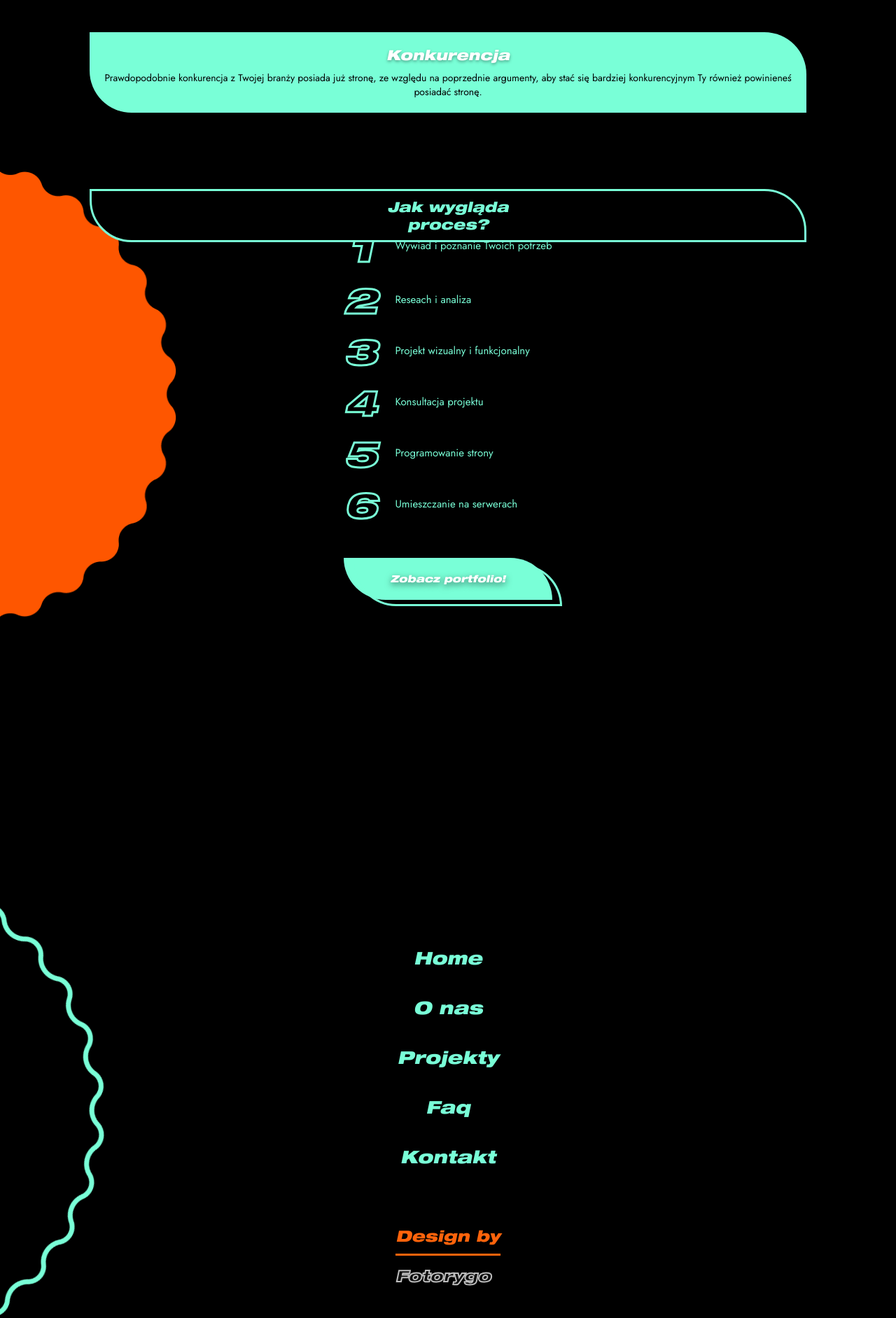
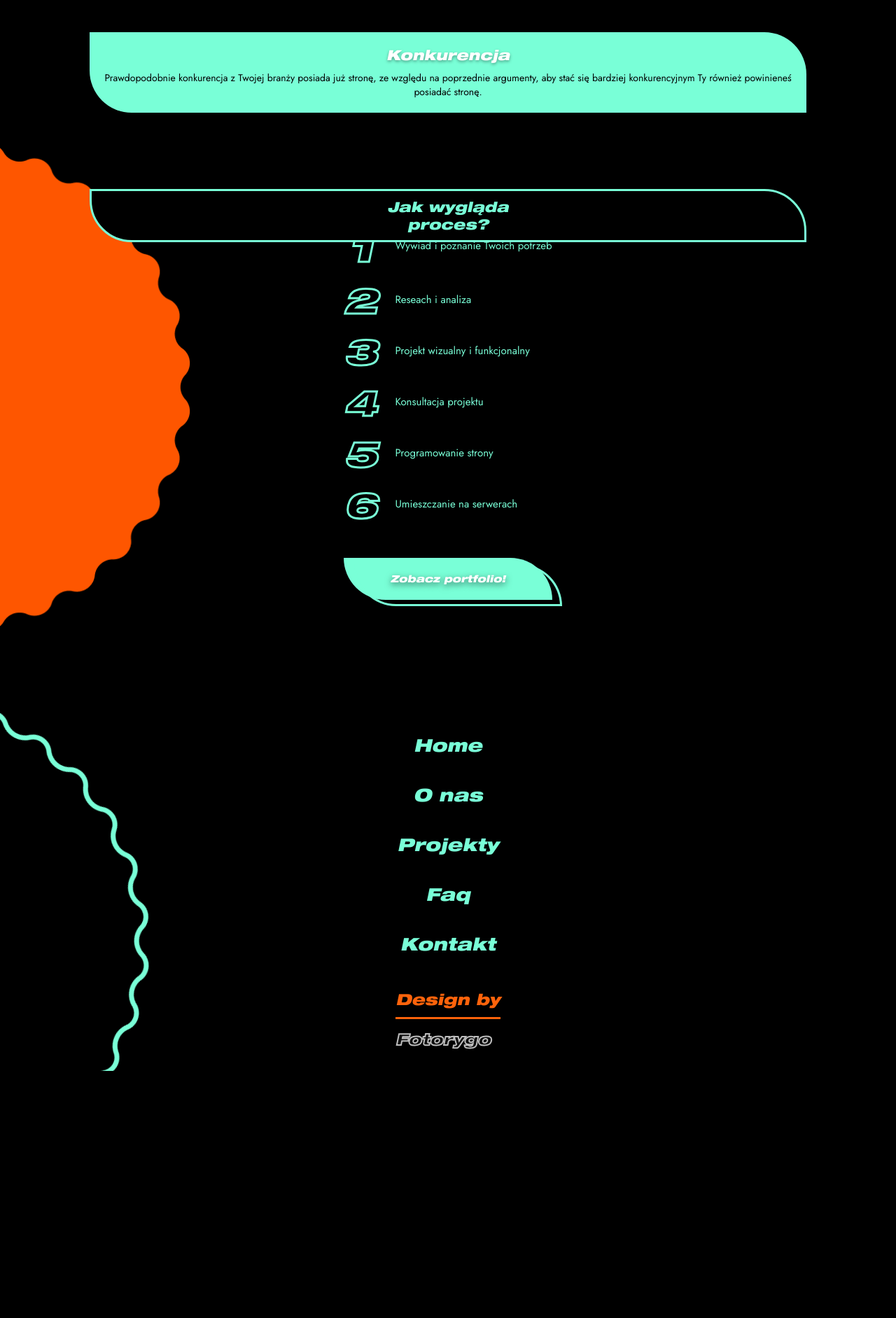
Before and after one commit to fornakter/buisness_card, a Flask app: page / in a window 1280 px wide. Shown: the part 4157-6040 px from the top of the page at 70% size. After the commit the page ends 5687 px from the top, so only its background shows below. Run offline with Flask 2, Linux system fonts and the light colour scheme; style sheets or scripts are compiled from the project's sources.

Commit message:
added media on small devices

```diff
--- a/static/styles/_footer.scss
+++ b/static/styles/_footer.scss
@@ -1,4 +1,5 @@
 .footer {
+  padding-top: 0.5rem;
   height: 90vh;
   position: relative;
   display: flex;
@@ -65,6 +66,15 @@
       -webkit-text-stroke-color: $font-color-bright;
     }
   }
+
+  //   &-cut-gear {
+  //     width: 130%;
+  //     height: 12rem;
+  //     position: absolute;
+  //     bottom: 0%;
+  //     background-color: $primary-color;
+  //     margin: 0 auto;
+  //   }
 }
 
 @keyframes rotate {
@@ -75,3 +85,123 @@
     transform: rotate(360deg);
   }
 }
+@media screen and (min-width: 360px) {
+  .process {
+    margin-bottom: 3rem;
+  }
+  .process__gear-img {
+    width: 74rem;
+    bottom: 7%;
+    left: -52%;
+  }
+  .process__gear__box {
+    top: -8rem;
+  }
+
+  .footer {
+    height: 80vh;
+  }
+
+  footer .footer__img {
+    left: -50%;
+  }
+
+  footer .footer__mobile {
+    top: 3rem;
+  }
+
+  footer .footer__text-box {
+    bottom: -19rem;
+  }
+}
+@media screen and (min-width: 390px) {
+  .process__gear-img {
+    bottom: 20%;
+    left: -43%;
+    width: 72rem;
+  }
+
+  .process__gear__box {
+    top: -14rem;
+  }
+
+  .process {
+    margin-bottom: -13rem;
+  }
+
+  .footer {
+    height: 68vh;
+  }
+
+  footer .footer__img {
+    left: -43%;
+  }
+
+  footer .footer__mobile {
+    top: 3rem;
+  }
+
+  footer .footer__text-box {
+    bottom: -19rem;
+  }
+}
+@media screen and (min-width: 412px) {
+  .process__gear-img {
+    bottom: 25%;
+    left: -35%;
+  }
+
+  .process__gear__box {
+    top: -16rem;
+  }
+
+  .process {
+    margin-bottom: -16rem;
+  }
+
+  .footer {
+    height: 68vh;
+  }
+
+  footer .footer__img {
+    left: -39%;
+  }
+
+  footer .footer__mobile {
+    top: 3rem;
+  }
+
+  footer .footer__text-box {
+    bottom: -19rem;
+  }
+}
+@media screen and (min-width: 414px) {
+  .process__gear-img {
+    bottom: 25%;
+    left: -35%;
+  }
+
+  .process__gear__box {
+    top: -16rem;
+  }
+
+  .process {
+    margin-bottom: -16rem;
+  }
+
+  .footer {
+    height: 68vh;
+  }
+
+  footer .footer__img {
+    left: -40%;
+  }
+
+  footer .footer__mobile {
+    top: 3rem;
+  }
+
+  footer .footer__text-box {
+    bottom: -19rem;
+  }
+}
--- a/static/styles/_process.scss
+++ b/static/styles/_process.scss
@@ -134,4 +134,20 @@
   .process__gear__box {
     top: -16rem;
   }
+
+  .process {
+    margin-bottom: -16rem;
+  }
+
+  footer .footer__img {
+    left: -40%;
+  }
+
+  footer .footer__mobile {
+    top: -1rem;
+  }
+
+  footer .footer__text-box {
+    bottom: -15rem;
+  }
 }
```
